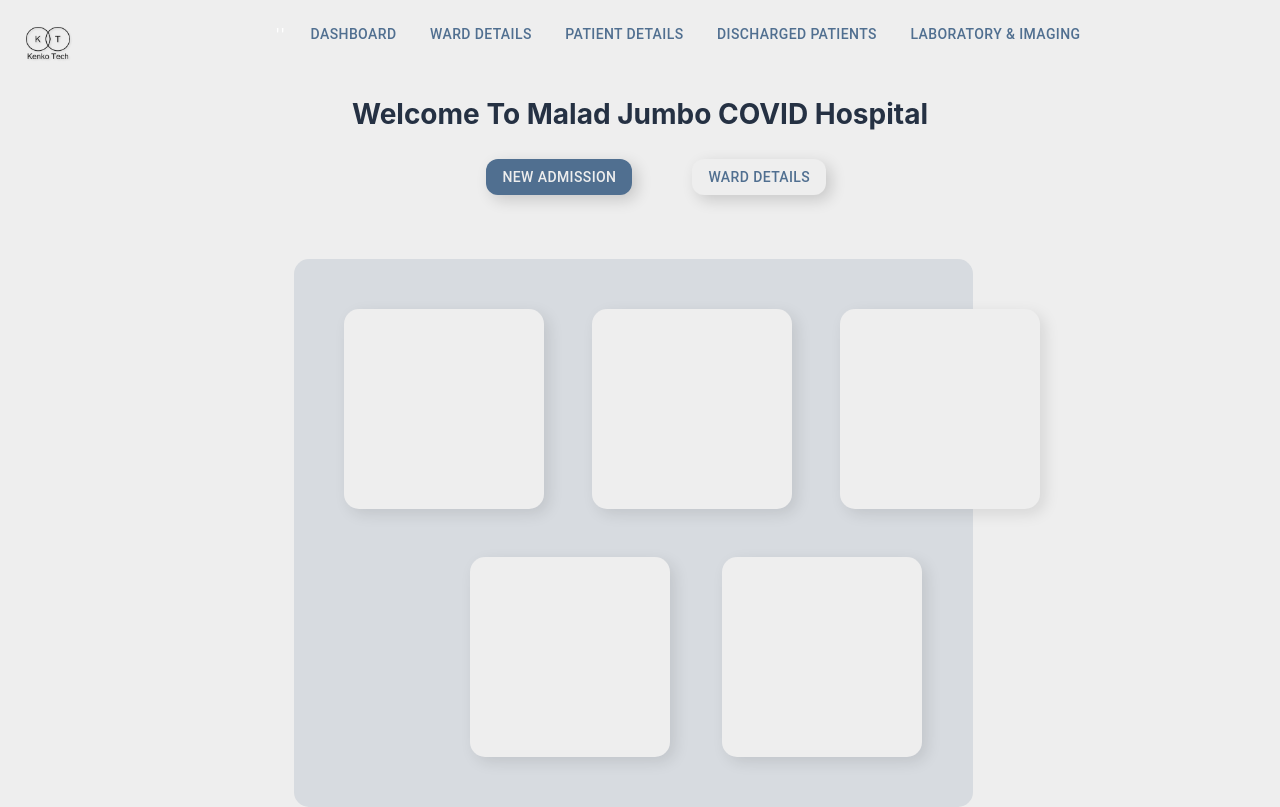
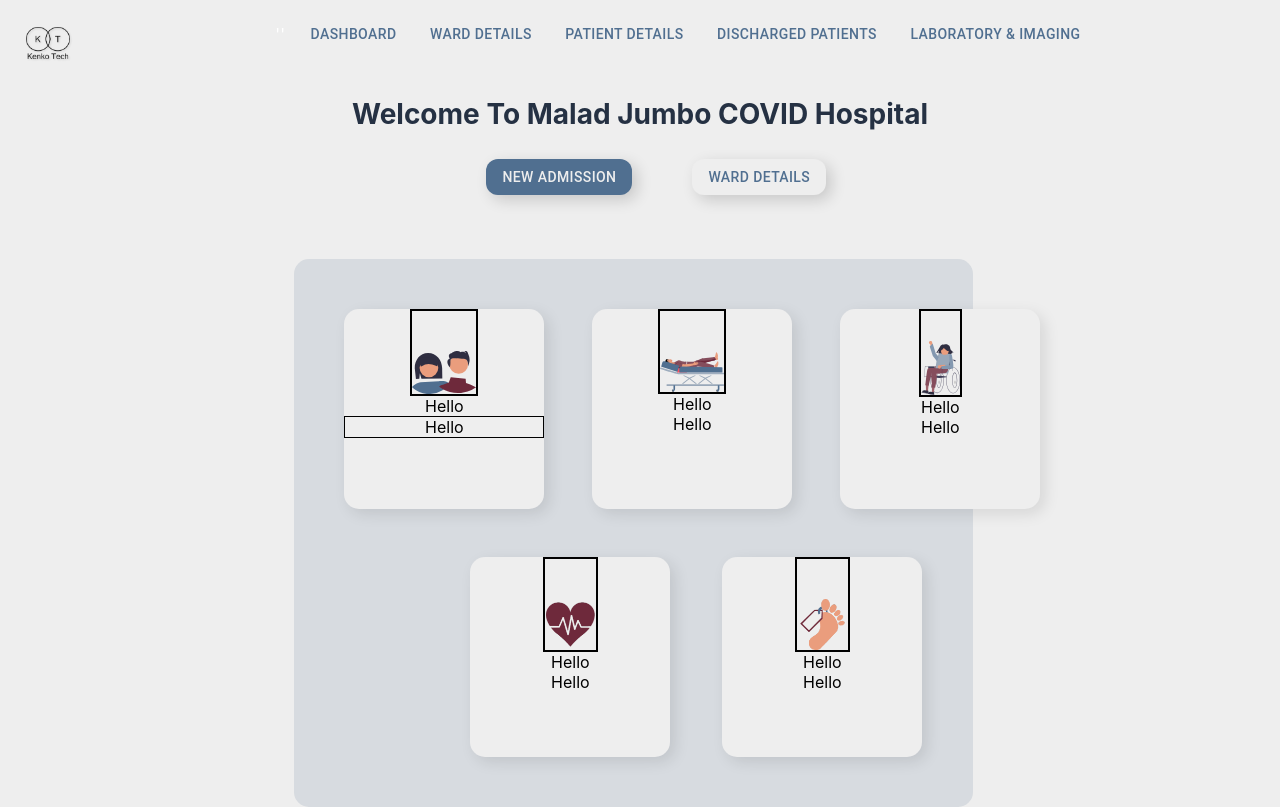
Before and after one commit to 1adityas/HMS, a React (Create React App) app: page / in a window 1280 px wide. Shown: the top 807 px of the page. Built offline with nearby package versions, Linux system fonts and the light colour scheme.

Commit message:
card internals

```diff
--- a/src/components/MainFooter.js
+++ b/src/components/MainFooter.js
@@ -44,7 +44,8 @@ export default function Footer() {
 
           'font-family': "Poppins, sans-serif",
           'font-weight': "100",
-          'font-style': "normal"
+          'font-style': "normal",
+          'opacity': "1"
         }}>
           <Button style={{ color: 'white' }}>Dashboard</Button>
           <Button style={{ color: 'white' }}>Ward Details</Button>
--- a/src/components/MsDashboard.css
+++ b/src/components/MsDashboard.css
@@ -52,3 +52,18 @@ body {
     background-color: #EEEEEE;
 
 }
+
+.cardAlignment {}
+
+.cardAlignment>p {
+    text-align: center;
+    margin: 0px;
+}
+
+.cardAlignment>img {
+    width: 4vw;
+    padding-top: 20%;
+    display: block;
+    margin: 0 auto;
+    border: 2px solid;
+}
--- a/src/components/MsDashboard.js
+++ b/src/components/MsDashboard.js
@@ -28,9 +28,9 @@ function MsDashboard() {
                 <Header />
             </nav>
 
-            <div className ="content-wrap">
+            <div className="content-wrap">
                 <div>
-                    <p style={{textAlign: 'center', fontWeight: 'bold', fontSize: '28px', color: '#253143' }}>Welcome To Malad Jumbo COVID Hospital</p>
+                    <p style={{ textAlign: 'center', fontWeight: 'bold', fontSize: '28px', color: '#253143' }}>Welcome To Malad Jumbo COVID Hospital</p>
 
                     <Button variant="contained" style={{
                         marginRight: '60px', marginLeft: '38vw', borderRadius: '12px',
@@ -43,19 +43,17 @@ function MsDashboard() {
                 </div>
 
                 <div className="cards">
-                    <div className="card" style={{'margin-left':'25%', 'marginTop':'25%'}}></div>
-                    <div className="card" style={{'margin-left':'25%', 'marginTop':'25%'}}></div>
-                    <div className="card" style={{'margin-left':'25%', 'marginTop':'25%'}}></div>
-                    <div className="card" style={{'margin-left':'88%', 'marginBottom':'25%'}}></div>
-                    <div className="card" style={{'margin-left':'90%', 'marginBottom':'25%'}}></div>
+                    <div className="card cardAlignment" style={{ 'margin-left': '25%', 'marginTop': '25%' }}><img src={card1} style={{ 'width': "5vw" }} /> <p>Hello</p><p style={{ 'margin': "0px", 'border':"1px solid" }}>Hello</p> </div>
+                    <div className="card cardAlignment" style={{ 'margin-left': '25%', 'marginTop': '25%' }}><img src={card2} style={{ 'width': "5vw" }} /> <p>Hello</p><p style={{ 'margin': "0px" }}>Hello</p></div>
+                    <div className="card cardAlignment" style={{ 'margin-left': '25%', 'marginTop': '25%' }}><img src={card3} style={{ 'width': "3vw", 'padding-top': "15%" }} /> <p>Hello</p><p style={{ 'margin': "0px" }}>Hello</p></div>
+                    <div className="card cardAlignment" style={{ 'margin-left': '88%', 'marginBottom': '25%' }}><img src={card4} /> <p>Hello</p><p style={{ 'margin': "0px" }}>Hello</p></div>
+                    <div className="card cardAlignment" style={{ 'margin-left': '90%', 'marginBottom': '25%' }}><img src={card5} /> <p>Hello</p><p style={{ 'margin': "0px" }}>Hello</p></div>
                 </div>
-            </div>
-
-            <div className= "footer">
+            <div className="footer">
                 <MainFooter />
             </div>
 
-
+</div>
         </body>
     )
 }
```
